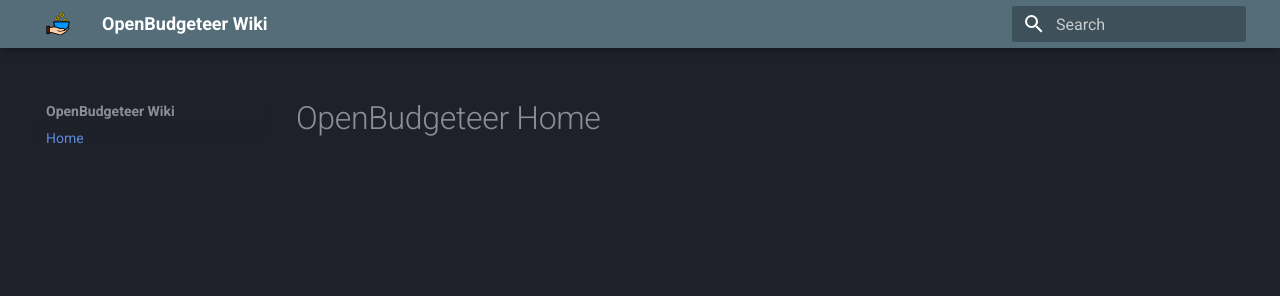
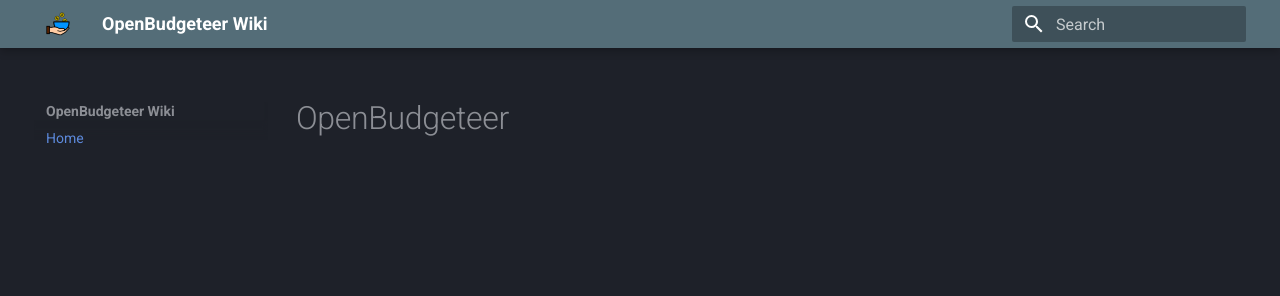
Before and after one commit to openbudgeteer/openbudgeteer.github.io, an MkDocs documentation site: the page built from docs/index.md, in a window 1280 px wide. Shown: the top 296 px of the page. Built offline with MkDocs 1.6.1 and Material for MkDocs 9.7.7, drawn with Linux system fonts in a browser that asks for light colours.

Commit message:
Update index.md

```diff
--- a/docs/index.md
+++ b/docs/index.md
@@ -1 +1 @@
-# OpenBudgeteer Home
+# OpenBudgeteer
```
